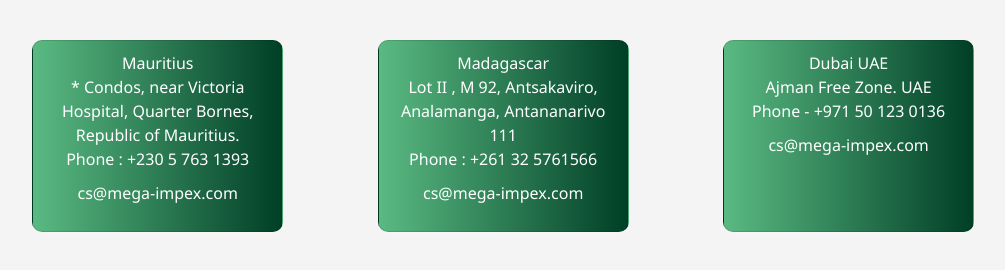
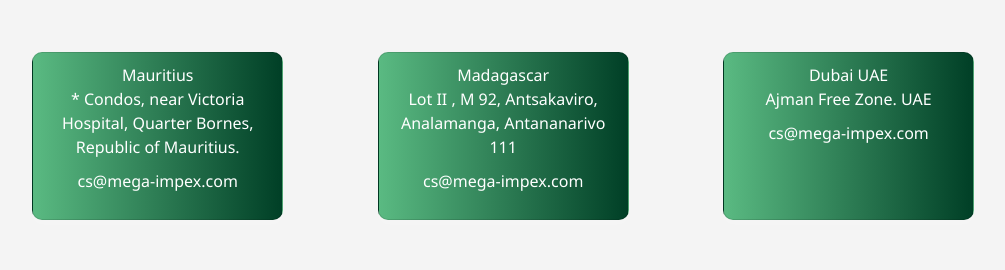
Before and after one commit to jeepoholic/Mega-impex, a plain HTML site: page index.html in a window 1280 px wide. Shown: the part 342-612 px from the top of the page, without its empty margins (81-1086 px from the left). Drawn offline with nearby package versions, Linux system fonts and the light colour scheme.

Commit message:
Contact number update

```diff
--- a/index.html
+++ b/index.html
@@ -29,7 +29,6 @@
                     <p class="address">
                         Mauritius <br>
                         * Condos, near Victoria Hospital, Quarter Bornes, Republic of Mauritius.<br>
-                        Phone : +230 5 763 1393
                     </p>
                     <p class="email">cs@mega-impex.com</p>
                 </div>
@@ -38,7 +37,6 @@
                     <p class="address">
                         Madagascar<br>
                         Lot II , M 92, Antsakaviro, Analamanga, Antananarivo 111<br>
-                        Phone : +261 32 5761566
                     </p>
                     <p class="email">cs@mega-impex.com</p>
                 </div>
@@ -47,15 +45,10 @@
                     <p class="address">
                         Dubai UAE <br>
                         Ajman Free Zone. UAE<br>
-                        Phone - +971 50 123 0136
                     </p>
                     <p class="email">cs@mega-impex.com</p>
                 </div>
             </div>
-
-
-
-
 
         </div>
     </div>
```
